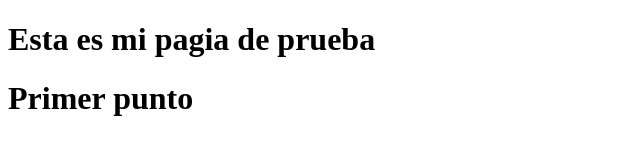
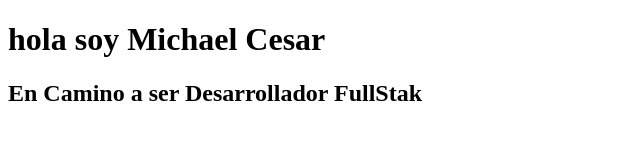
Before and after one commit to michael-p37/michael-pro, a plain HTML site: page index.html in a window 1280 px wide. Shown: the whole page, without its empty margins (0-640 px from the left). Drawn offline with Linux system fonts and the light colour scheme.

Commit message:
nueva actualizacion

```diff
--- a/index.html
+++ b/index.html
@@ -1,13 +1,12 @@
 <!DOCTYPE html>
-<html lang="en">
+<html lang="es">
 <head>
     <meta charset="UTF-8">
     <meta name="viewport" content="width=device-width, initial-scale=1.0">
-    <title>Document</title>
+    <title>Michael-pro</title>
 </head>
 <body>
-    <h1>Esta es mi pagia de prueba</h1>
-    <h1>Primer punto</h1>
-
+    <h1>hola soy Michael Cesar</h1>
+    <h2>En Camino a ser Desarrollador FullStak</h2>
 </body>
 </html>
```
